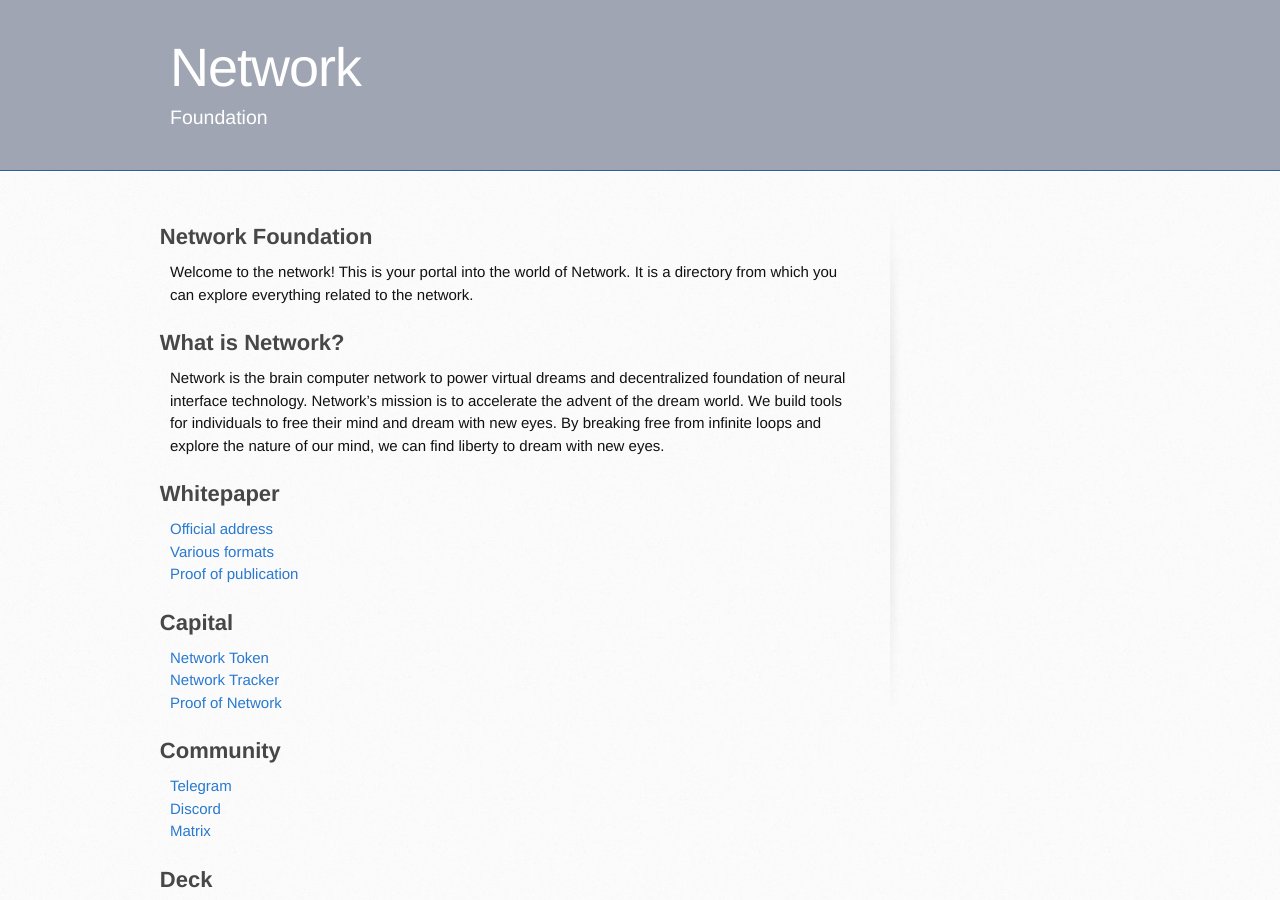
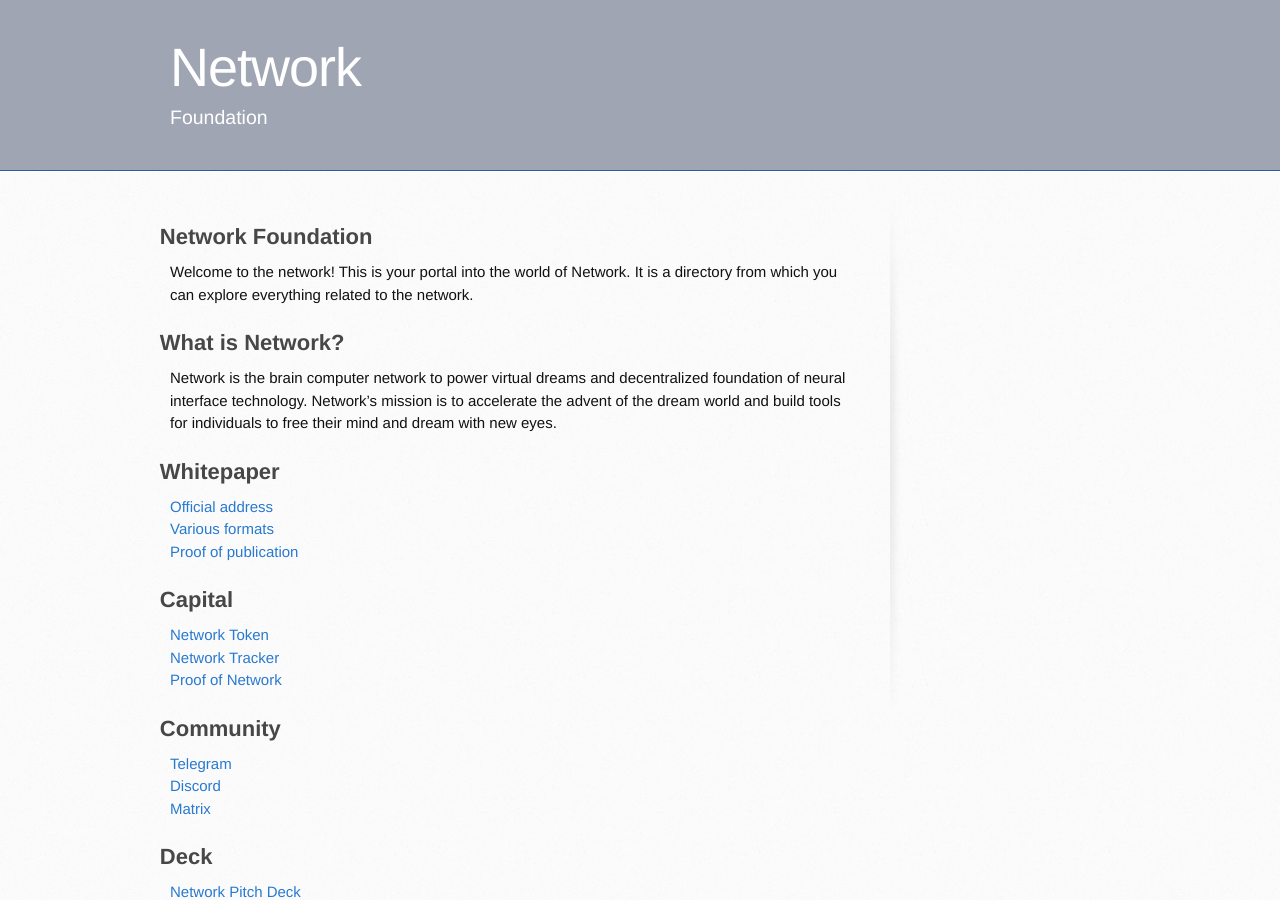
Before and after one commit to networkf/network.github.io, a Jekyll site: the page built from index.md, in a window 1280 px wide and 900 px high. Built offline with Jekyll 4.4.1, drawn with Linux system fonts in a browser that asks for light colours; some web fonts are replaced; our own code applies the rules of GitHub Pages for plain Markdown files.

Commit message:
Update index.md

```diff
--- a/index.md
+++ b/index.md
@@ -11,7 +11,7 @@ Welcome to the network! This is your portal into the world of Network. It is a d
 
 ## What is Network?
 
-Network is the brain computer network to power virtual dreams and decentralized foundation of neural interface technology. Network's mission is to accelerate the advent of the dream world. We build tools for individuals to free their mind and dream with new eyes. By breaking free from infinite loops and explore the nature of our mind, we can find liberty to dream with new eyes.
+Network is the brain computer network to power virtual dreams and decentralized foundation of neural interface technology. Network's mission is to accelerate the advent of the dream world and build tools for individuals to free their mind and dream with new eyes.
 
 
 ## Whitepaper
```
